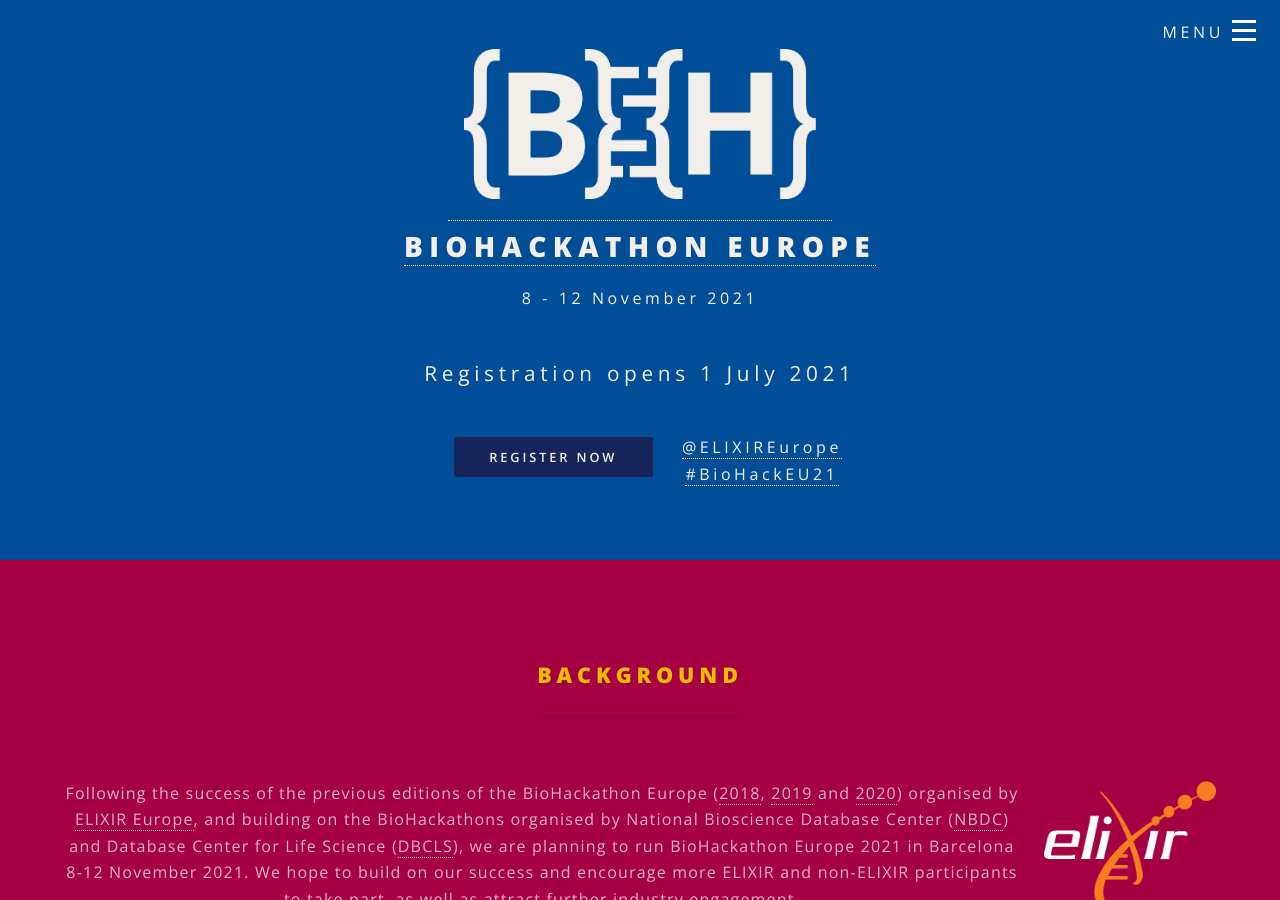
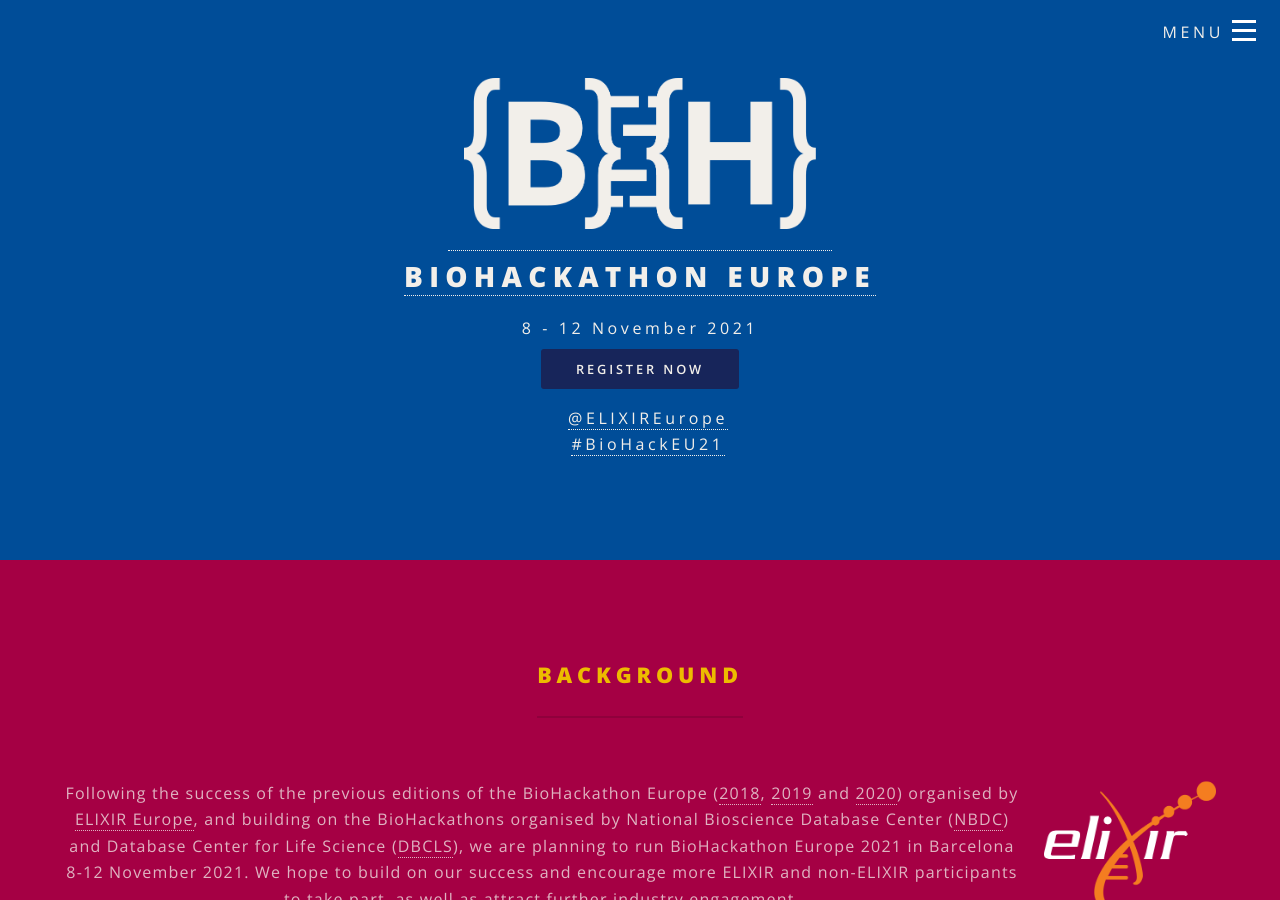
Before and after one commit to elixir-europe/biohackathon-europe-2021, a Jekyll site: the page built from index.html, in a window 1280 px wide and 900 px high. Built offline with Jekyll 4.4.1, drawn with Linux system fonts in a browser that asks for light colours; nearby versions of some CDN libraries.

Commit message:
Move registration link

```diff
--- a/index.html
+++ b/index.html
@@ -16,15 +16,11 @@
 				<a href="{{ site.baseurl }}/index.html"><img src="images/logos/bhlogolightnotx.png" alt="BioHackathon logo" /></a>
 				<h2><a href="{{ site.baseurl }}/about.html">{{ site.title }}</a></h2>
 				<p>8 - 12 November 2021</p>
-				<p class="special my-5" style="font-size: 1.3em;">Registration opens 1 July 2021</p>
+				<!--<p class="special my-5" style="font-size: 1.3em;">Registration opens 1 July 2021</p>-->
+				<p><a href="/registration.html" class="button special">REGISTER NOW</a></p>
 			</div>
 			<ul class="actions">
 				<li>
-					<p><a href="/registration.html" class="button special">REGISTER NOW</a></p>
-				</li>
-				<li>
-
-
 					<p><a href="https://twitter.com/elixireurope">@ELIXIREurope</a><br /> <a href="https://twitter.com/hashtag/BioHackEU21">#BioHackEU21</a></p>
 				</li>
 			</ul>
```
